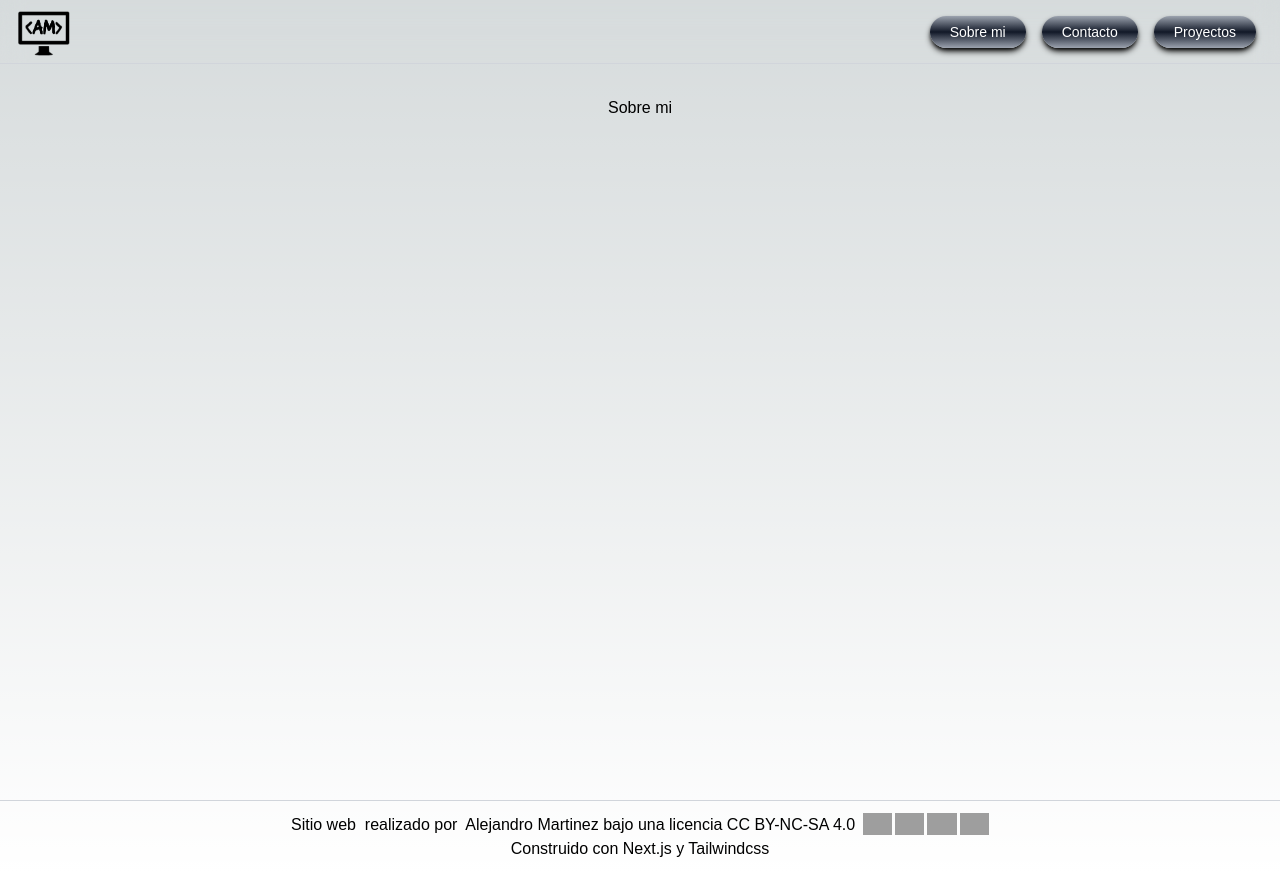
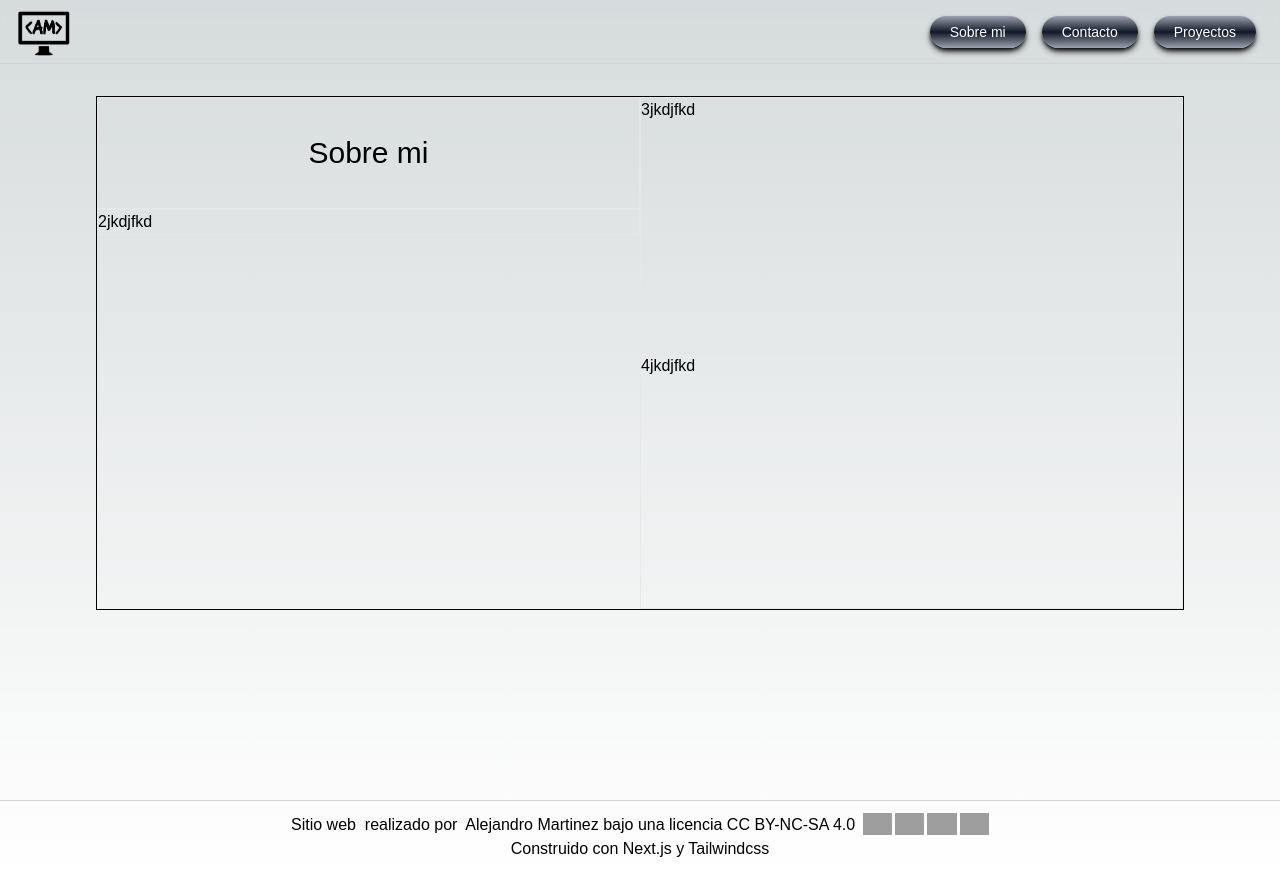
Before and after one commit to alejandro77martinez/portfolio, a Next.js app: page /about in a window 1280 px wide. Built offline with nearby package versions, Linux system fonts and the light colour scheme; grey boxes are pictures that could not be loaded; a web font is replaced by a local one.

Commit message:
incio de layout de pagina sobre mi

```diff
--- a/app/about/page.tsx
+++ b/app/about/page.tsx
@@ -1,7 +1,9 @@
+import AboutMe from "../ui/about";
+
 export default function About() {
   return (
-    <main className="flex min-h-screen flex-col items-center justify-between p-24">
-      <h1>Sobre mi</h1>
+    <main className="min-h-screen p-24">
+      <AboutMe/>
     </main>
   );
 }
--- a/app/ui/about.tsx
+++ b/app/ui/about.tsx
@@ -0,0 +1,22 @@
+export default function AboutMe() {
+  return (
+    <div className="flex border border-black" >
+      <div className="w-2/4">
+        <div className="border h-28 flex justify-center items-center">
+          <span className="text-3xl">Sobre mi</span>
+        </div>
+        <div className="border h-auto">
+          <span>2jkdjfkd</span>
+        </div>
+      </div>
+      <div className="w-2/4">
+        <div className="border h-64">
+          <span>3jkdjfkd</span>
+        </div>
+        <div className="border h-64">
+          <span>4jkdjfkd</span>
+        </div>
+      </div>
+    </div>
+  )
+}
```
